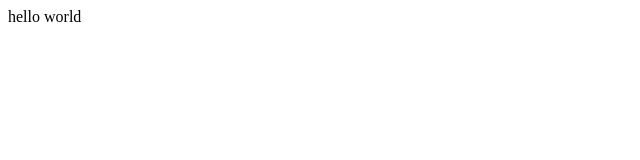
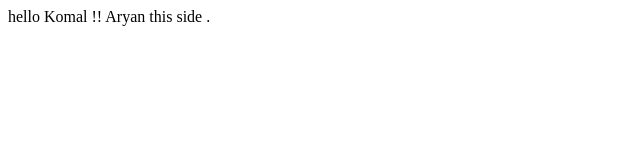
Before and after one commit to AK-code17/apnacollege-demo, a plain HTML site: page index.html in a window 1280 px wide. Shown: the whole page, without its empty margins (0-640 px from the left). Drawn offline with Linux system fonts and the light colour scheme.

Commit message:
index.html updated

```diff
--- a/index.html
+++ b/index.html
@@ -1 +1,2 @@
-<p>hello world</p>
+<p>hello Komal !!
+Aryan this side . </p>
```
